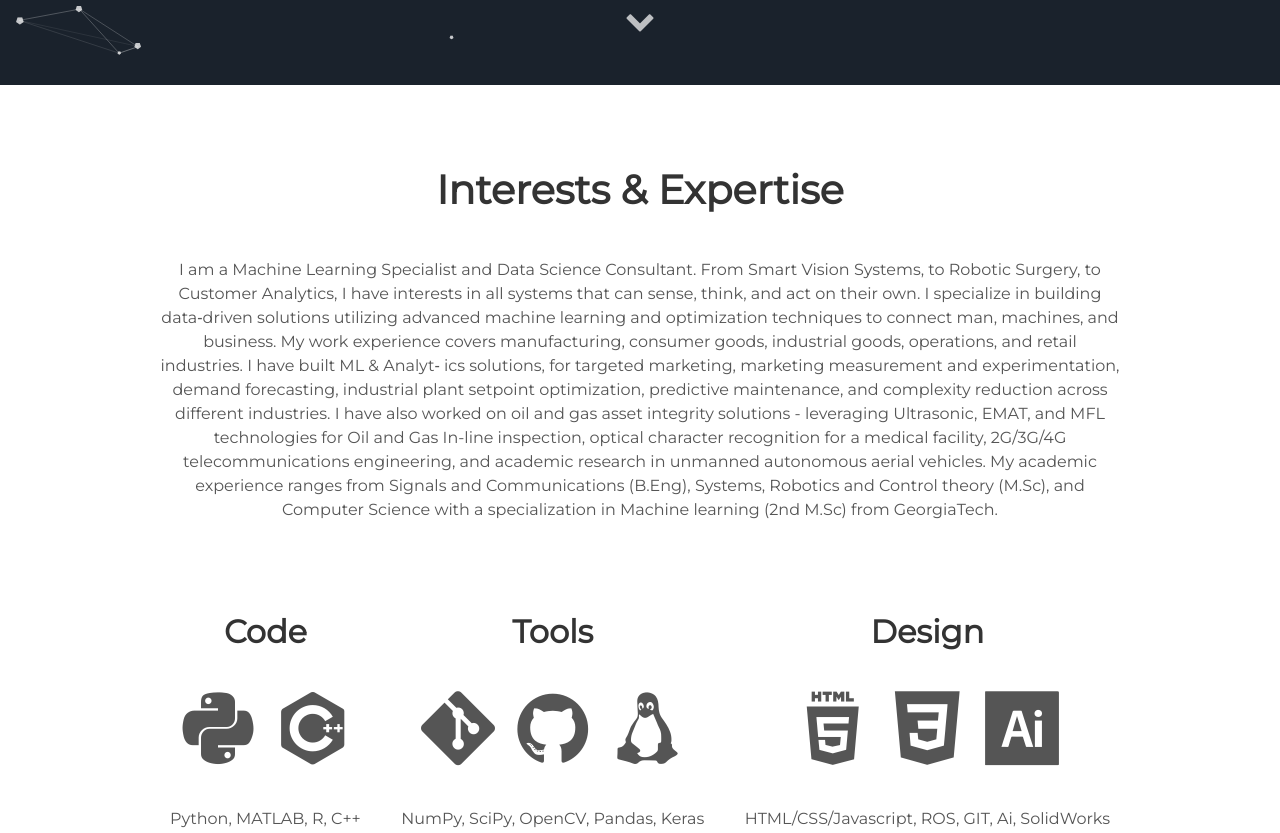
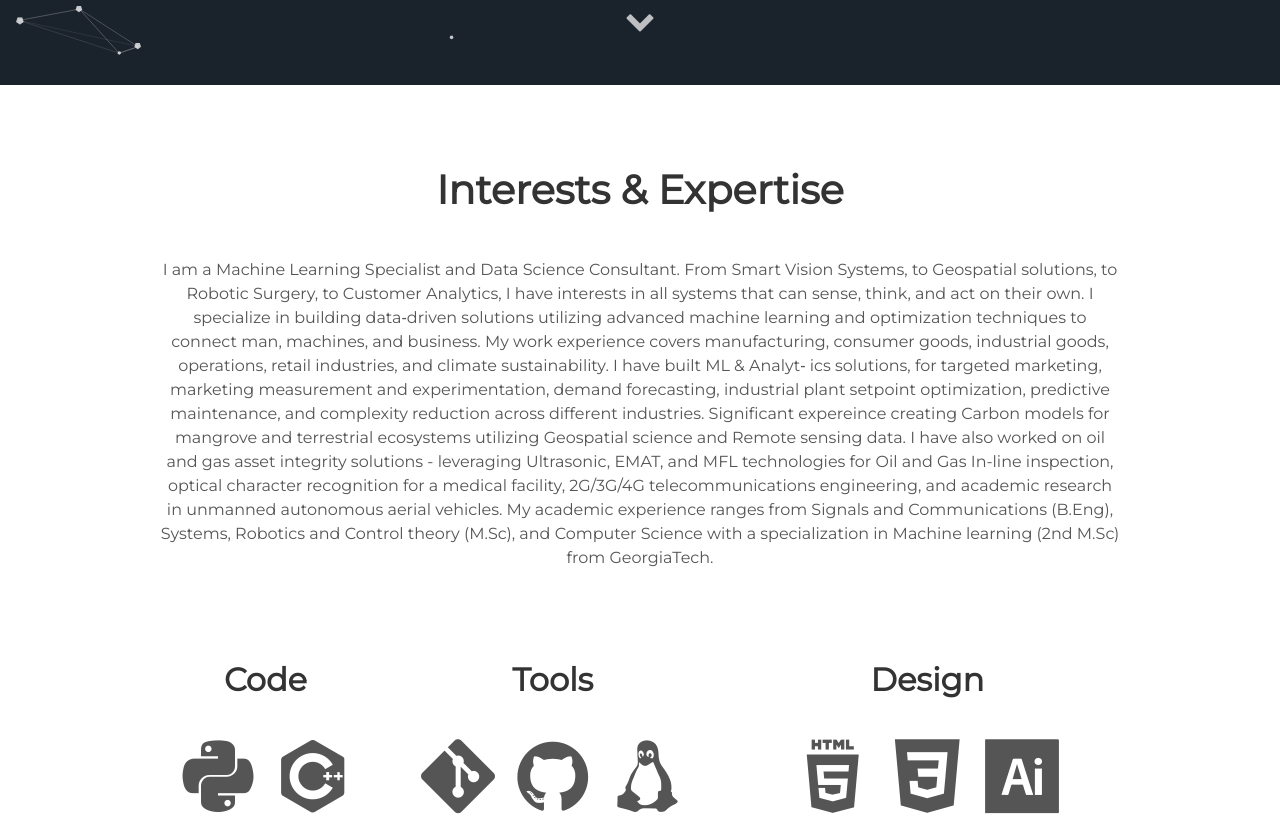
Before and after one commit to kbmajeed/kbmajeed.github.io, a Jekyll site: the page built from index.html, in a window 1280 px wide and 900 px high, scrolled down 815 px, cut to the strip 0-833 px from the top of the window. Built offline with Jekyll 4.4.1, drawn with Linux system fonts in a browser that asks for light colours.

Commit message:
Update about.html

```diff
--- a/_includes/about.html
+++ b/_includes/about.html
@@ -5,13 +5,14 @@
 
    <div class="user">
    <p> I am a Machine Learning Specialist and Data Science Consultant.
-    From Smart Vision Systems, to Robotic Surgery, to Customer Analytics, I have interests in all systems that can sense, think, and act on their own.
+    From Smart Vision Systems, to Geospatial solutions, to Robotic Surgery, to Customer Analytics, I have interests in all systems that can sense, think, and act on their own.
     I specialize in building data‑driven solutions utilizing advanced machine learning and optimization techniques to connect man, machines, and
     business.
 
-    My work experience covers manufacturing, consumer goods, industrial goods, operations, and retail industries. I have built ML & Analyt‑
+    My work experience covers manufacturing, consumer goods, industrial goods, operations, retail industries, and climate sustainability. I have built ML & Analyt‑
     ics solutions, for targeted marketing, marketing measurement and experimentation, demand forecasting, industrial plant setpoint optimization,
-    predictive maintenance, and complexity reduction across different industries. I have also worked on oil and gas asset integrity solutions -
+    predictive maintenance, and complexity reduction across different industries. Significant expereince creating Carbon models for mangrove and terrestrial ecosystems utilizing Geospatial science and Remote sensing data.
+    I have also worked on oil and gas asset integrity solutions -
     leveraging Ultrasonic, EMAT, and MFL technologies for Oil and Gas In-line inspection, optical character recognition for a medical facility,
     2G/3G/4G telecommunications engineering, and academic research in unmanned autonomous aerial vehicles.
 
```
